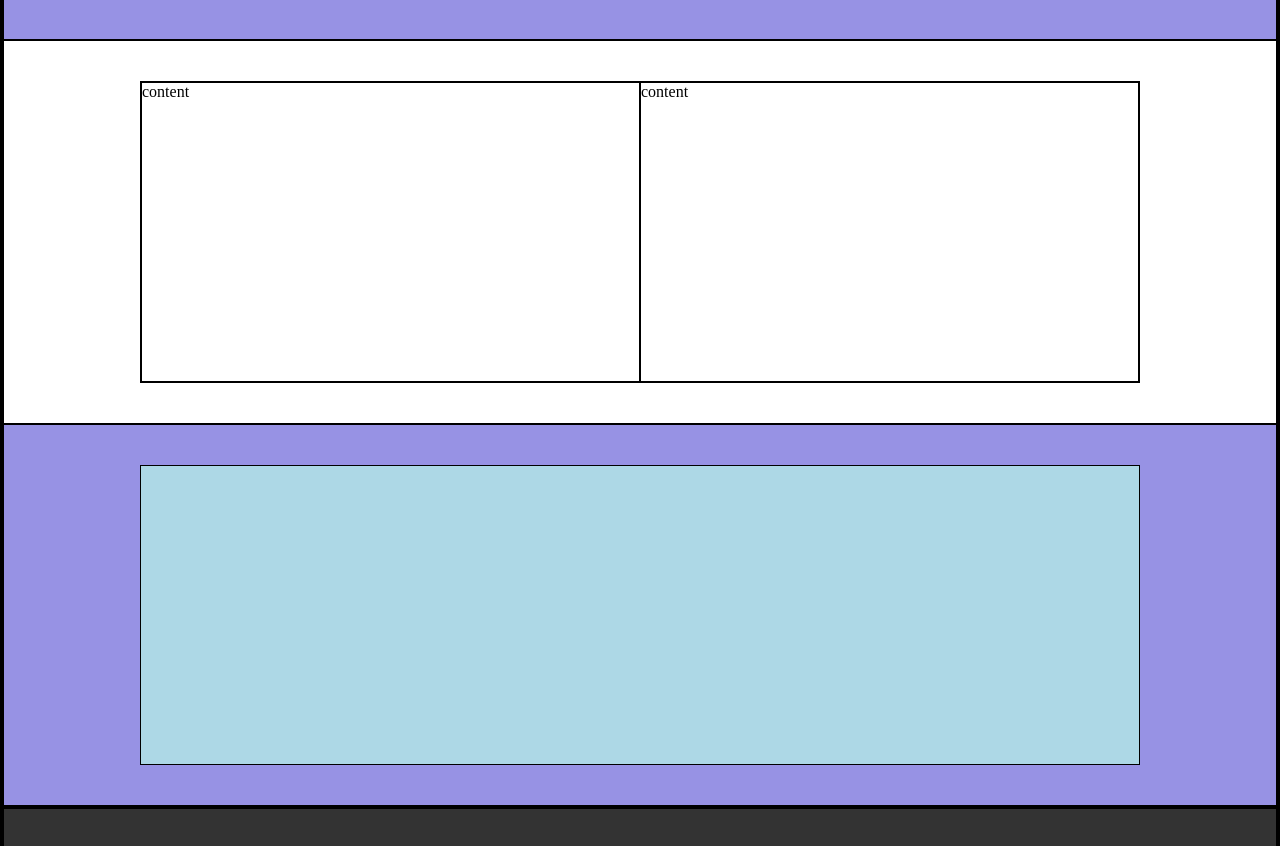
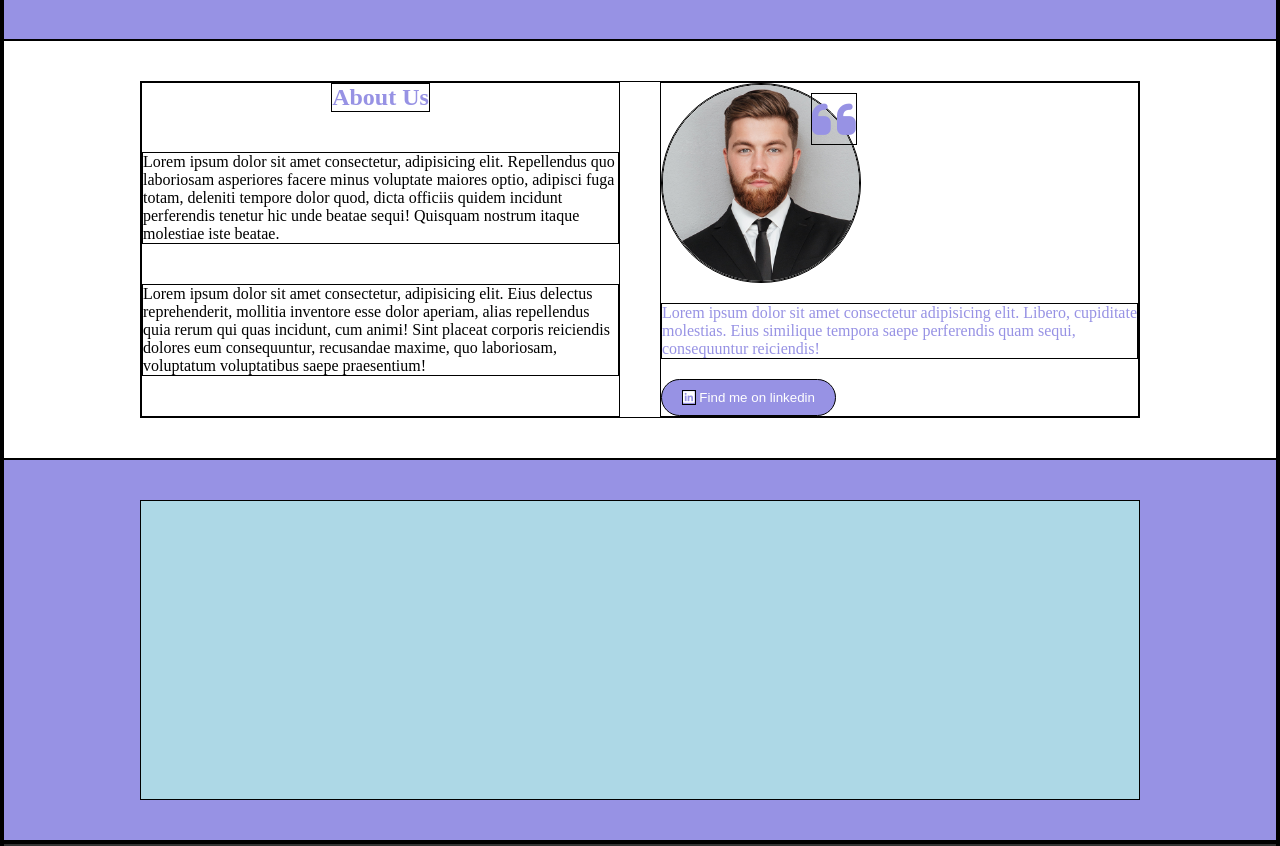
Before and after one commit to ALANOMAM/htmlcss-responsive-layout, a plain HTML site: page index.html in a window 1280 px wide. Shown: the part 3572-4418 px from the top of the page. Drawn offline with Linux system fonts and the light colour scheme.

Commit message:
riempito la quanta sezione del main

```diff
--- a/index.html
+++ b/index.html
@@ -205,8 +205,21 @@
 
 <section>
     <div class="container4">
-    <div>content</div>
-    <div>content</div>
+    <div>
+        <h2>About Us</h2>
+        <p>Lorem ipsum dolor sit amet consectetur, adipisicing elit. Repellendus quo laboriosam asperiores facere minus voluptate maiores optio, adipisci fuga totam, deleniti tempore dolor quod, dicta officiis quidem incidunt perferendis tenetur hic unde beatae sequi! Quisquam nostrum itaque molestiae iste beatae.</p>
+        <p>Lorem ipsum dolor sit amet consectetur, adipisicing elit. Eius delectus reprehenderit, mollitia inventore esse dolor aperiam, alias repellendus quia rerum qui quas incidunt, cum animi! Sint placeat corporis reiciendis dolores eum consequuntur, recusandae maxime, quo laboriosam, voluptatum voluptatibus saepe praesentium!</p>
+    </div>
+
+    <div>
+     <i class="fa-solid fa-quote-left"></i>
+     <div class="image">
+   <img src="img/about.jpg" alt="">
+      </div>
+   <p>Lorem ipsum dolor sit amet consectetur adipisicing elit. Libero, cupiditate molestias. Eius similique tempora saepe perferendis quam sequi, consequuntur reiciendis!</p>
+   <button><i class="fa-brands fa-linkedin"></i> Find me on linkedin</button>
+    </div>
+
     </div>
 </section>
 
--- a/style.css
+++ b/style.css
@@ -218,12 +218,12 @@ main section:nth-child(2){
     gap:20px;
 }
 
-.container2 .image{
+.container2 .image,.container4 .image{
 width: 200px;
 height: 200px;
 border-radius: 100%;
 }
-.container2 .image img{
+.container2 .image img,.container4 .image img{
     width:100%;
    height:100%;
    border-radius: 100%;
@@ -286,10 +286,51 @@ main section:nth-child(4){
     padding-top: 40px;
     padding-bottom: 40px;
 }
+.container4{
+    display: flex;
+    flex-direction: column;
+    gap: 40px;
+}
 
-.container4 div{
-    height: 300px; /*test*/
+.container4 div:first-child{
+    display: flex;
+    flex-direction: column;
+    align-items: center;
+    gap:40px;
 }
+
+.container4 div:first-child h2{
+color:rgba(151, 146, 228, 1) ;
+}
+
+.container4 div:last-child{
+    position: relative;
+    display: flex;
+    flex-direction: column;
+    align-items: flex-start;
+    gap:20px;
+}
+
+.container4 div:last-child .fa-quote-left{
+position: absolute;
+top: 10px;
+left:150px;
+font-size: 50px;
+color:rgba(151, 146, 228, 1) ;
+}
+
+.container4 div:last-child p{
+    text-align: start;
+    color:rgba(151, 146, 228, 1) ;
+}
+
+.container4 div:last-child button{
+    background-color:rgba(151, 146, 228, 1) ;
+    padding: 10px 20px;
+    border-radius: 20px;
+    color: white;
+}
+
 
 main section:nth-child(5){
     padding-top: 40px;
@@ -403,11 +444,18 @@ width:70%;
 
  .container4{
     display: flex;
+    flex-direction: row;
  }
 
  .container4 div{
     width: calc(100% / 2);
  }
+
+.container4 div:first-child p{
+    text-align: start;
+}
+
+
  /*MAIN MEDIA END*/
 }
 
```
